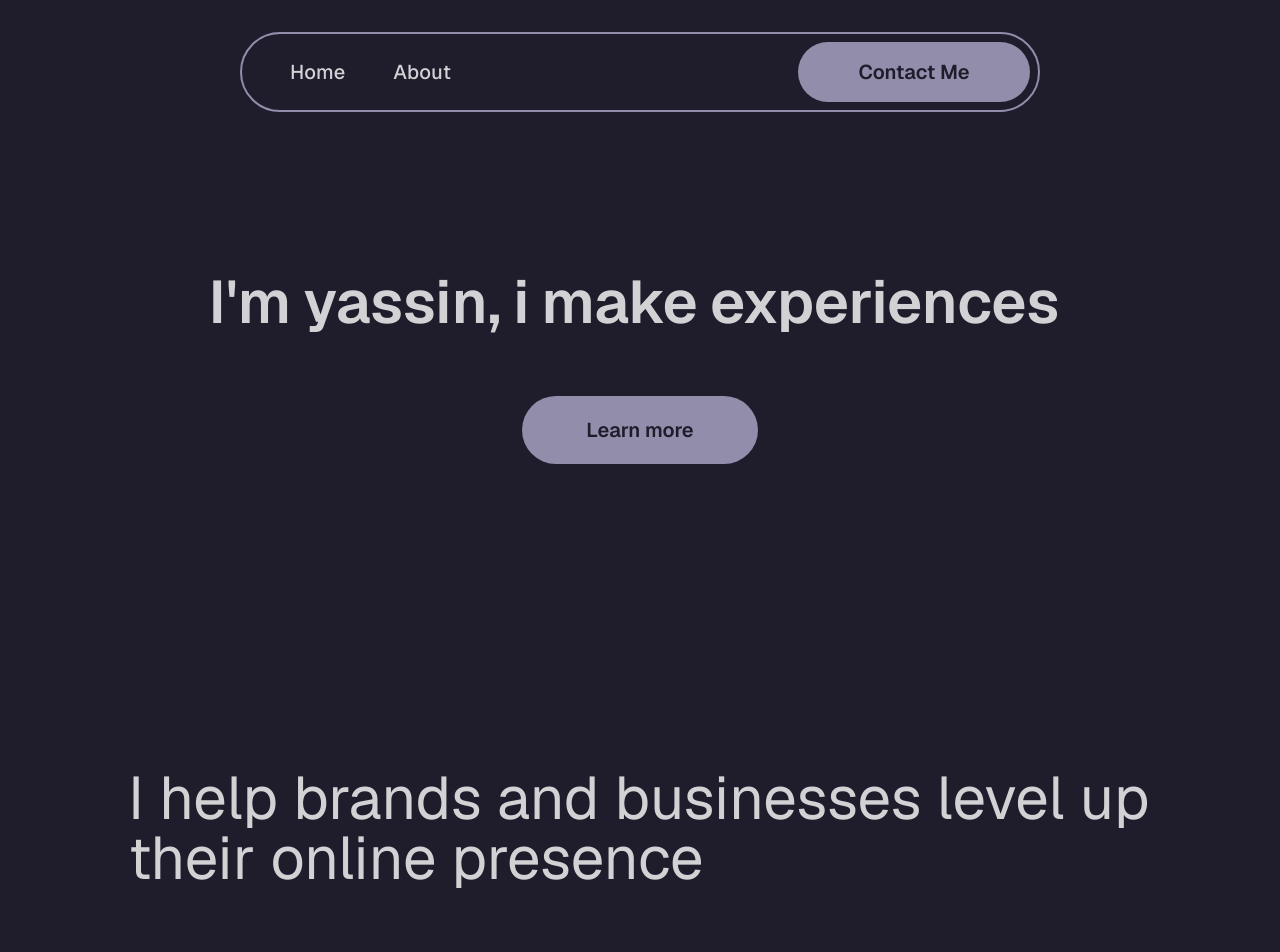
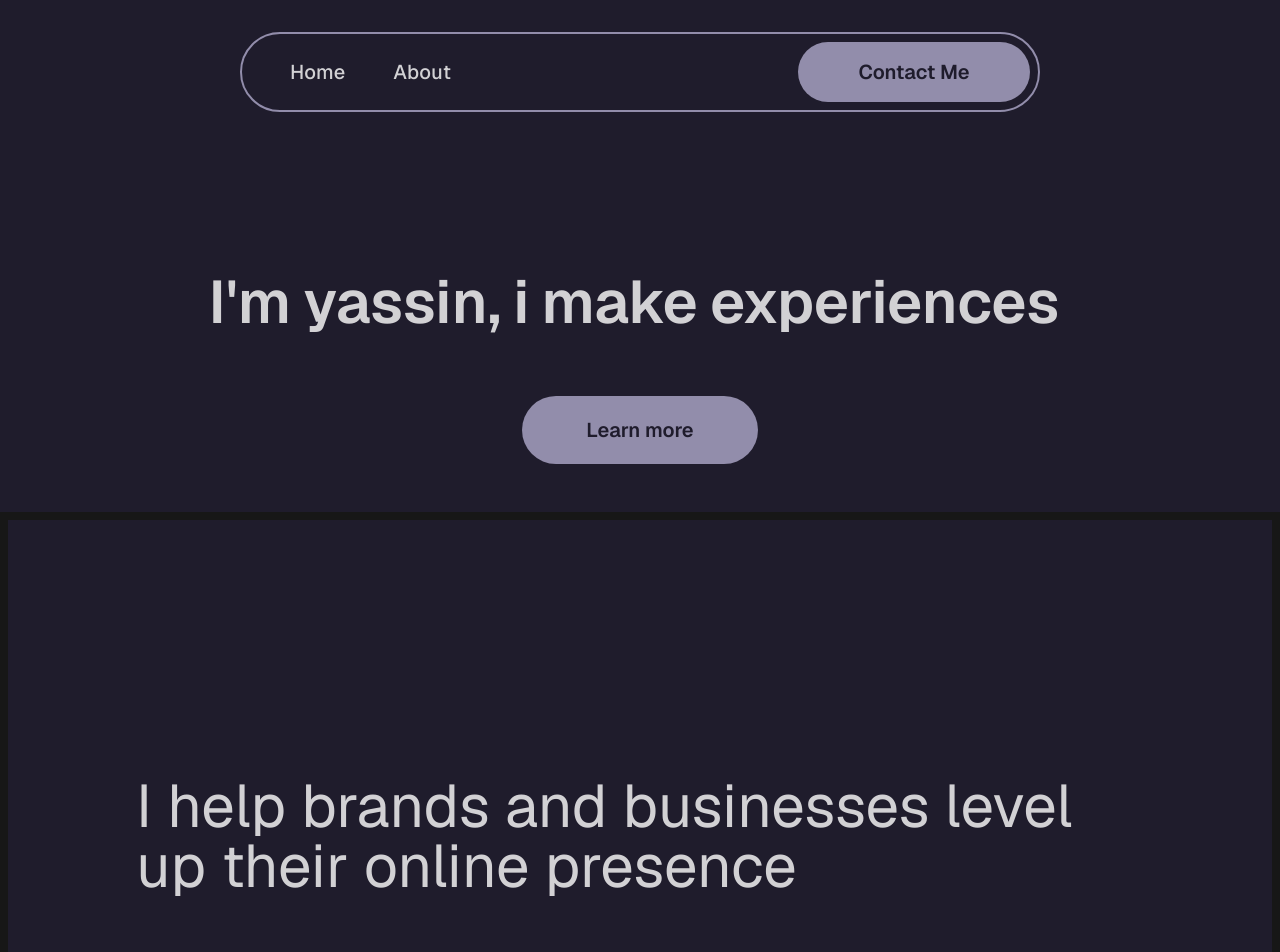
Before and after one commit to 0yassin/portfolio, a Next.js app: page / in a window 1280 px wide. Shown: the top 952 px of the page. Built offline with nearby package versions, Linux system fonts and the light colour scheme.

Commit message:
optimized simple layout

```diff
--- a/src/app/page.tsx
+++ b/src/app/page.tsx
@@ -12,8 +12,8 @@ const badgeClass = "flex justify-start gap-6 font-semibold bg-badge py-4 px-6 te
 
       <Navbar/>
 
-      <section className="">
-          <div className="mt-28 py-12 flex flex-col items-center gap-16">
+      <section className="pt-28">
+          <div className=" py-12 flex flex-col items-center gap-16">
             <motion.div className="text-6xl text-text-primary text-center font-semibold">
 
               <AnimHeading>I'm yassin, i make experiences</AnimHeading>
@@ -25,7 +25,7 @@ const badgeClass = "flex justify-start gap-6 font-semibold bg-badge py-4 px-6 te
           </div>
       </section>
 
-      <section className="mt-64 mb-64">
+      <section className="py-64 border-8">
 
         <div className="w-full justify-center flex">
           <motion.h1 className=" text-6xl mx-32 text-text-primary text-left font-normal">I help brands and businesses level up their online presence</motion.h1>
```
